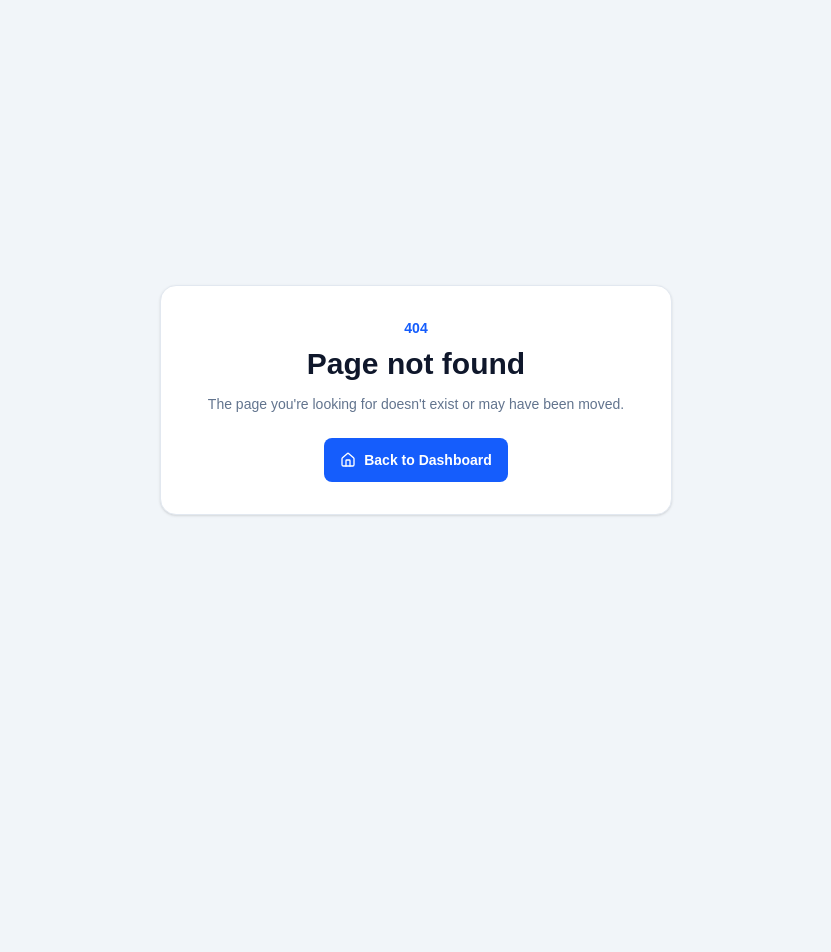
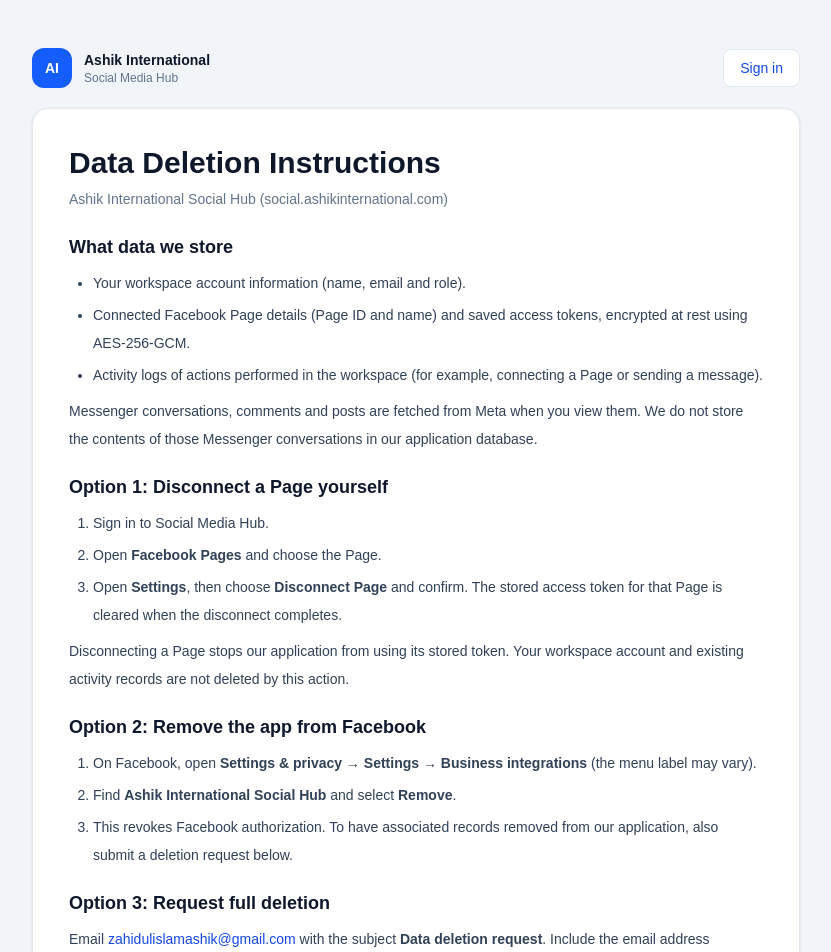
Before and after one commit to elias1435/social-media-hub, a Next.js app: page /data-deletion in a window 1280 px wide. Before the commit this address had no page. Shown: the top 952 px of the page, without its empty margins (224-1055 px from the left). Before the commit the page ends 800 px from the top, so only its background shows below. Built offline with nearby package versions, Linux system fonts and the light colour scheme.

Commit message:
Add public Meta-review legal pages

```diff
--- /dev/null
+++ b/app/data-deletion/page.tsx
@@ -0,0 +1,46 @@
+import type { Metadata } from "next";
+import LegalPageLayout, { contactEmail } from "@/components/legal/LegalPageLayout";
+
+export const metadata: Metadata = {
+  title: "Data Deletion Instructions | Ashik International Social Hub",
+  description: "Instructions to disconnect Facebook Pages, revoke access, or request deletion of Social Media Hub account data.",
+};
+
+export default function DataDeletionPage() {
+  return (
+    <LegalPageLayout title="Data Deletion Instructions" subtitle="Ashik International Social Hub (social.ashikinternational.com)">
+      <section>
+        <h2>What data we store</h2>
+        <ul>
+          <li>Your workspace account information (name, email and role).</li>
+          <li>Connected Facebook Page details (Page ID and name) and saved access tokens, encrypted at rest using AES-256-GCM.</li>
+          <li>Activity logs of actions performed in the workspace (for example, connecting a Page or sending a message).</li>
+        </ul>
+        <p>Messenger conversations, comments and posts are fetched from Meta when you view them. We do not store the contents of those Messenger conversations in our application database.</p>
+      </section>
+      <section>
+        <h2>Option 1: Disconnect a Page yourself</h2>
+        <ol>
+          <li>Sign in to Social Media Hub.</li>
+          <li>Open <strong>Facebook Pages</strong> and choose the Page.</li>
+          <li>Open <strong>Settings</strong>, then choose <strong>Disconnect Page</strong> and confirm. The stored access token for that Page is cleared when the disconnect completes.</li>
+        </ol>
+        <p>Disconnecting a Page stops our application from using its stored token. Your workspace account and existing activity records are not deleted by this action.</p>
+      </section>
+      <section>
+        <h2>Option 2: Remove the app from Facebook</h2>
+        <ol>
+          <li>On Facebook, open <strong>Settings &amp; privacy → Settings → Business integrations</strong> (the menu label may vary).</li>
+          <li>Find <strong>Ashik International Social Hub</strong> and select <strong>Remove</strong>.</li>
+          <li>This revokes Facebook authorization. To have associated records removed from our application, also submit a deletion request below.</li>
+        </ol>
+      </section>
+      <section>
+        <h2>Option 3: Request full deletion</h2>
+        <p>Email <a href={`mailto:${contactEmail}?subject=Data%20deletion%20request`}>{contactEmail}</a> with the subject <strong>Data deletion request</strong>. Include the email address associated with your workspace or the Facebook Page you connected.</p>
+        <p>We will verify your request, delete the applicable account, connected Pages, saved tokens and related logs within 30 days, and confirm by email. If some records must be retained for legal or security reasons, we will explain the applicable exception.</p>
+        <p>For your security, do not email passwords or Facebook access tokens.</p>
+      </section>
+    </LegalPageLayout>
+  );
+}
```
